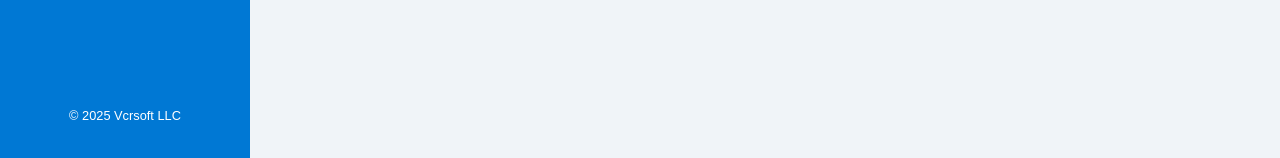
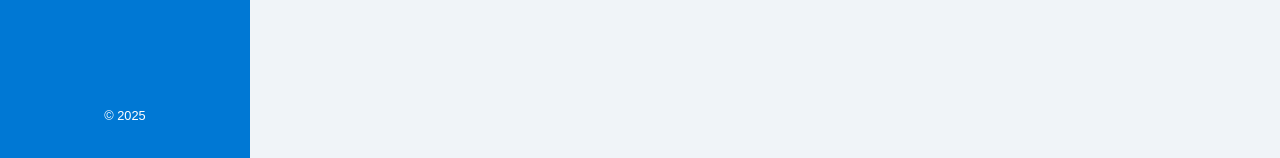
Before and after one commit to vcrsoft/vcrsoft.github.io, a Jekyll site: the page built from index.md, in a window 1280 px wide. Shown: the part 739-897 px from the top of the page. Built offline with Jekyll 4.4.1, drawn with Linux system fonts in a browser that asks for light colours.

Commit message:
Update default.html

```diff
--- a/_layouts/default.html
+++ b/_layouts/default.html
@@ -20,7 +20,7 @@
             </nav>
             <a href="https://rendermedportal.onrender.com/" class="portal-button">Patient Portal</a>
             <div class="sidebar-footer">
-                <p>&copy; {{ site.time | date: '%Y' }} Vcrsoft LLC</p>
+                <p>&copy; {{ site.time | date: '%Y' }} {{footer_company_name}}</p>
             </div>
         </aside>
 
```
